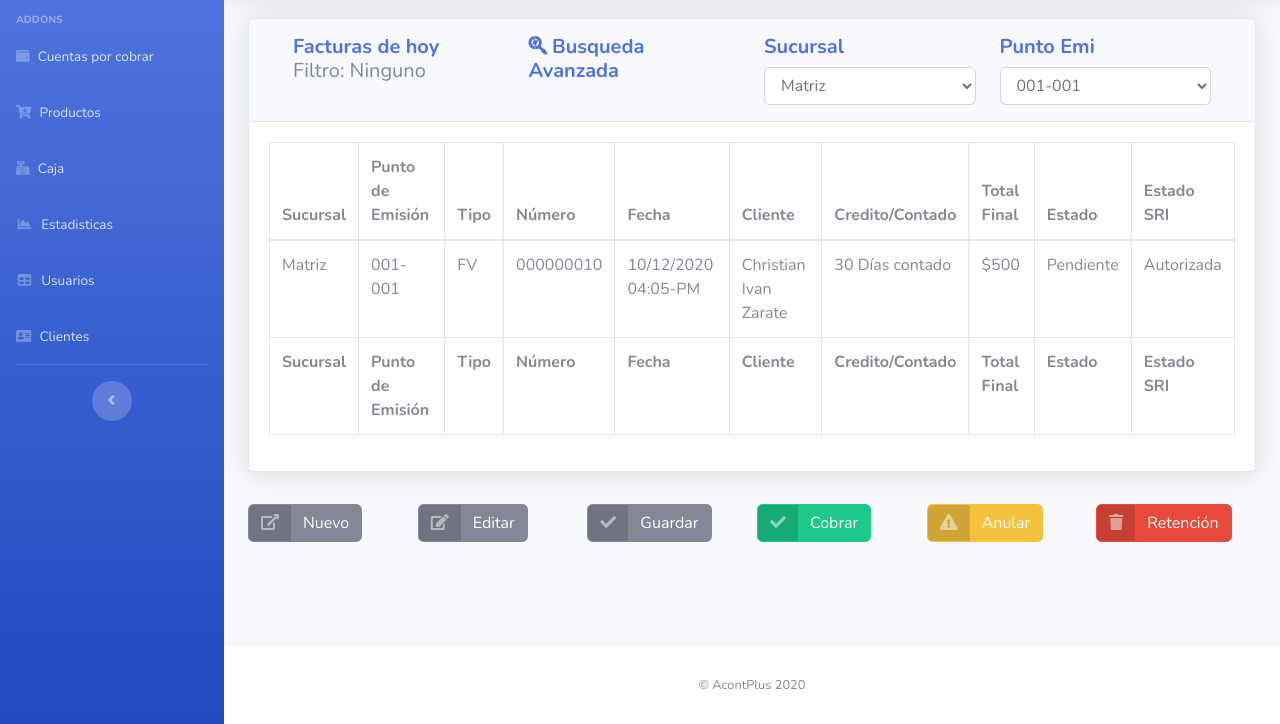
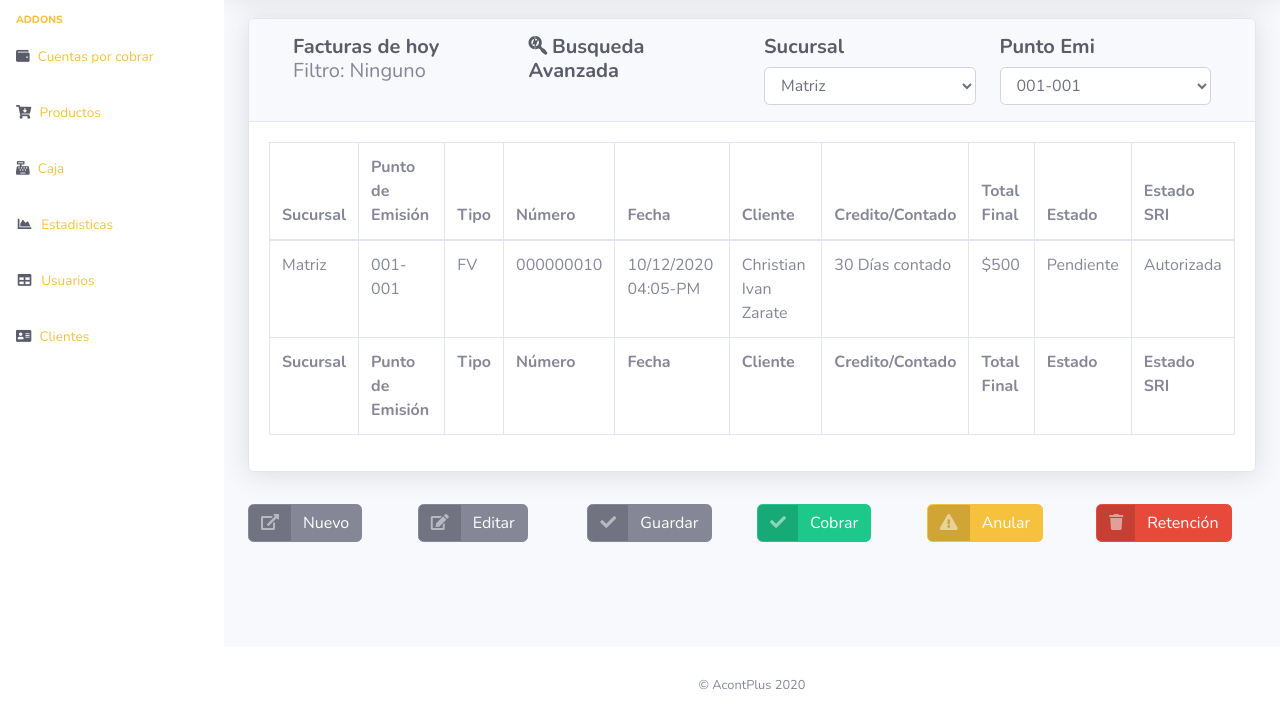
Before and after one commit to zaratec1/fronted-pof, a plain HTML site: page dashboard/dash.html in a window 1280 px wide. Shown: the part 76-800 px from the top of the page. Drawn offline with nearby package versions, Linux system fonts and the light colour scheme.

Commit message:
finished

```diff
--- a/dashboard/dash.html
+++ b/dashboard/dash.html
@@ -24,7 +24,9 @@
   <div id="wrapper">
 
     <!-- Sidebar -->
-    <ul class="navbar-nav bg-gradient-primary sidebar sidebar-dark accordion" id="accordionSidebar">
+    <ul class="navbar-nav  sidebar sidebar-dark accordion" id="accordionSidebar" >
+
+      <div>
 
         <!-- Sidebar - Brand -->
         <a class="sidebar-brand d-flex align-items-center justify-content-center" href="dash.html">
@@ -32,6 +34,7 @@
             <img src="../assets/images/ACONTPLUS-LOGO.png" alt="logo" height="50px">
           </div>
         </a>
+      </div>
 
       <!-- Divider -->
       <hr class="sidebar-divider my-0">
@@ -40,50 +43,50 @@
       <hr class="sidebar-divider">
 
       <!-- Heading -->
-      <div class="sidebar-heading">
+      <div class="sidebar-heading text-warning">
         Addons
       </div>
 
       <!-- Nav Item - Charts -->
       <li class="nav-item">
-        <a class="nav-link" href="charge.html">
-          <i class="fas fa-wallet"></i>
+        <a class="nav-link text-warning" href="charge.html">
+          <i class="fas fa-wallet text-dark"></i>
             <span>Cuentas por cobrar</span></a>
       </li>
 
       <!-- Nav Item - Charts -->
       <li class="nav-item">
-        <a class="nav-link" href="products.html">
-          <i class="fas fa-cart-arrow-down"></i>
+        <a class="nav-link text-warning" href="products.html">
+          <i class="fas fa-cart-arrow-down text-dark"></i>
             <span>Productos</span></a>
       </li>
 
       <!-- Nav Item - Charts -->
       <li class="nav-item">
-        <a class="nav-link" href="caja.html">
-          <i class="fas fa-cash-register"></i>
+        <a class="nav-link text-warning" href="caja.html">
+          <i class="fas fa-cash-register text-dark"></i>
             <span>Caja</span></a>
       </li>
 
 
       <!-- Nav Item - Charts -->
       <li class="nav-item">
-        <a class="nav-link" href="stats.html">
-          <i class="fas fa-fw fa-chart-area"></i>
+        <a class="nav-link text-warning" href="stats.html">
+          <i class="fas fa-fw fa-chart-area text-dark"></i>
           <span>Estadisticas</span></a>
       </li>
 
       <!-- Nav Item - Tables -->
       <li class="nav-item">
-        <a class="nav-link" href="users.html">
-          <i class="fas fa-fw fa-table"></i>
+        <a class="nav-link text-warning" href="users.html">
+          <i class="fas fa-fw fa-table text-dark"></i>
           <span>Usuarios</span></a>
       </li>
 
       <!-- Nav Item - Tables -->
       <li class="nav-item">
-        <a class="nav-link" href="clients.html">
-          <i class="fas fa-address-card"></i>
+        <a class="nav-link text-warning" href="clients.html">
+          <i class="fas fa-address-card text-dark"></i>
           <span>Clientes</span></a>
       </li>
 
@@ -107,8 +110,25 @@
         <!-- Topbar -->
         <nav class="navbar navbar-expand navbar-light bg-white topbar mb-4 static-top shadow">
 
+          <div class="container">
+
+            <div class="row">
+
+              <div class="col">
+
             <!-- Page Heading -->
             <h1 class="h3 mb-0 text-gray-800">Ventas</h1>
+
+              </div>
+
+
+            </div>
+
+          </div>
+
+
+
+
 
           <!-- Sidebar Toggle (Topbar) -->
           <button id="sidebarToggleTop" class="btn btn-link d-md-none rounded-circle mr-3">
@@ -282,6 +302,8 @@
         <!-- Begin Page Content -->
         <div class="container-fluid">
 
+
+
           <!-- BEGIN TABLE -->
           <div class="card shadow mb-4">
               <div class="card-header py-3">
@@ -291,16 +313,16 @@
                   <div class="row">
                     <div class="col col-lg-3">
                       <a href="#" data-toggle="modal" data-target="#fechaModal">
-                        <h5 class="m-0 font-weight-bold text-primary">Facturas de hoy</h5>
+                        <h5 class="m-0 font-weight-bold text-dark">Facturas de hoy</h5>
                       </a>
                       <h5>Filtro: Ninguno</h5>
                     </div>
                     <div class="col col-lg-3">
                       <!-- Nav Item - Tables -->
-                      <h5 class="m-0 font-weight-bold text-primary" >
+                      <h5 class="m-0 font-weight-bold text-dark" >
                         <a  href="#" data-toggle="modal" data-target="#searchModal">
-                          <i class="fab fa-searchengin"></i>
-                          <span></span>Busqueda Avanzada</span></a>
+                          <i class="fab fa-searchengin text-dark"></i>
+                          <span class="text-dark">Busqueda Avanzada</span></a>
                       </h5>
                     </div>
                     <div class="col col-lg-3">
@@ -309,7 +331,7 @@
 
                           <div class="col">
 
-                            <h5 class="m-0 font-weight-bold text-primary">
+                            <h5 class="m-0 font-weight-bold text-dark">
                               <label for="exampleFormControlSelect1">Sucursal</label>
                             </h5>
                             <select class="form-control" id="exampleFormControlSelect1">
@@ -326,7 +348,7 @@
 
                         <div class="col">
 
-                          <h5 class="m-0 font-weight-bold text-primary">
+                          <h5 class="m-0 font-weight-bold text-dark">
                             <label for="exampleFormControlSelect1">Punto Emi</label>
                           </h5>
                           <select class="form-control" id="exampleFormControlSelect1">
```
Also changed, not shown: dashboard/caja.html (+15 -15 lines), dashboard/charge.html (+20 -20 lines), dashboard/clients.html (+15 -15 lines), dashboard/products.html (+18 -18 lines), dashboard/stats.html (+17 -17 lines), dashboard/users.html (+15 -15 lines), assets/styles/util.css. Lines whose indentation alone changed are shown as unchanged.
